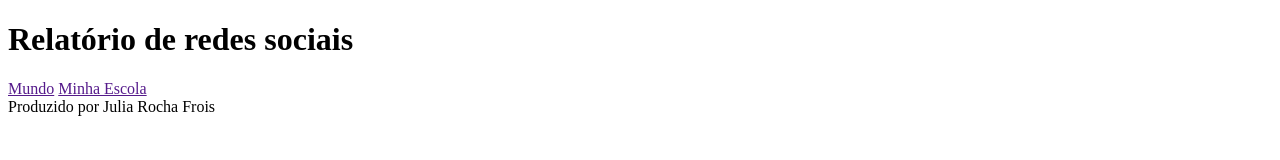
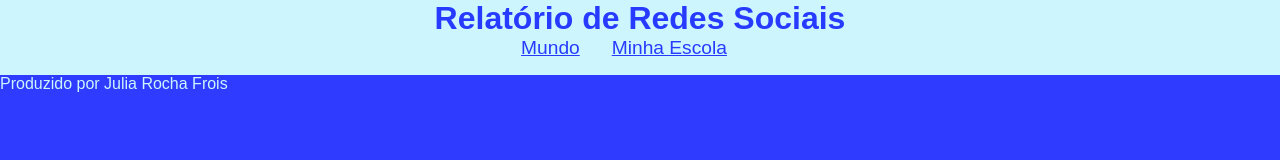
Before and after one commit to juliafrois/3j-2Projeto, a plain HTML site: page index.html in a window 1280 px wide. Drawn offline with Linux system fonts and the light colour scheme; a web font is replaced by a local one.

Commit message:
26/09/2024

```diff
--- a/index.html
+++ b/index.html
@@ -1,22 +1,23 @@
 <!DOCTYPE html>
-<html lang="pt-BR">
+<html lang="pt-br">
 <head>
     <meta charset="UTF-8">
     <meta name="viewport" content="width=device-width, initial-scale=1.0">
     <title>Redes Sociais</title>
+    <link rel="stylesheet" href="style.css">
 </head>
 <body>
     <header>
-        <h1>Relatório de redes sociais</h1>
-        <nav>
-            <a href="">Mundo</a>
-            <a href="">Minha Escola</a>
-        </nav>
+       <h1>Relatório de Redes Sociais</h1>
+           <nav>
+              <a href="#">Mundo</a>
+              <a href="#">Minha Escola</a>
+          </nav>
     </header>
     <main>
-       <section class="graficos-conteiner" id = "graficos-conteiner">
+        <section class="graficos-container" id="graficos-container">
 
-       </section>
+        </section>
     </main>
     <footer>
         Produzido por Julia Rocha Frois
--- /dev/null
+++ b/style.css
@@ -0,0 +1,50 @@
+@import url('https://fonts.googleapis.com/css2?family=Sofadi+One&display=swap');
+
+:root{
+    --cor-de-fundo: #0011ffd0;
+    --cor-primaria: #CDF5FD;
+    --cor-secundaria: #f7f43e;
+    --fonte: "Sofadi One", sans-serif;
+}
+*{
+    margin: 0;
+    padding: 0;
+}
+
+body{
+    background-color: var(--cor-de-fundo);
+    color: var(--cor-primaria);
+    font-family: var(--fonte);
+    height: 100vh;
+    margin: 0;
+}
+
+header{
+    background-color: var(--cor-primaria);
+    text-align: center;
+}
+
+h1{
+  font-size: 2rem;
+  color : var(--cor-de-fundo);
+  font-weight: 700;
+}
+
+nav{
+   display : flex;
+   justify-content: center;
+   font-weight: 400;
+}
+
+nav a{
+    text-decoration: nome;
+    color: var(--cor-de-fundo);
+    margin: 0 2rem 1rem 0;
+    font-size: 1.2rem;
+}
+
+nav a:hover{
+    text-decoration: underline;
+    transform: scale(1.2);
+    transition: transform 1s;
+}
```
Also changed, not shown: main.js (added), 2 other files.
